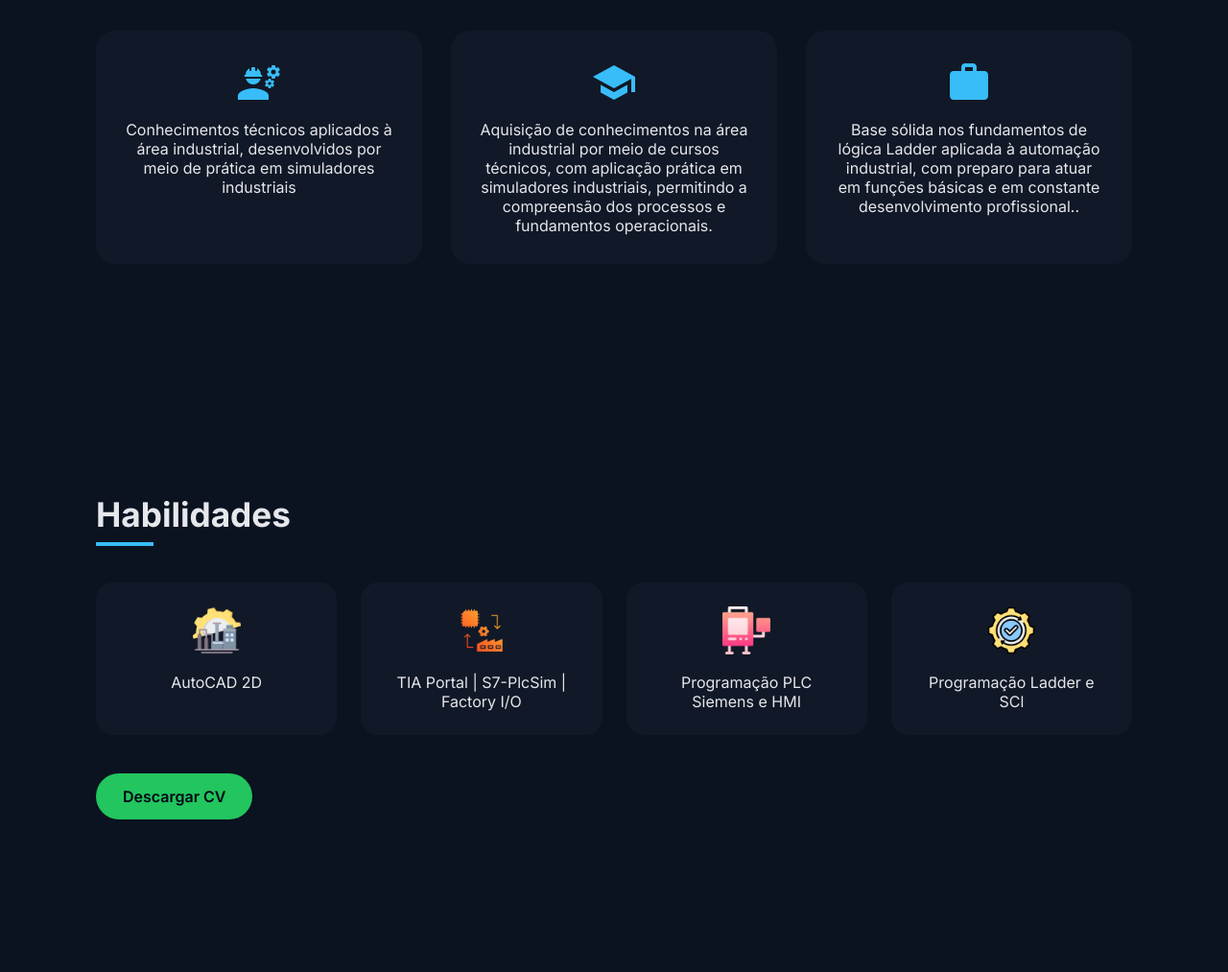
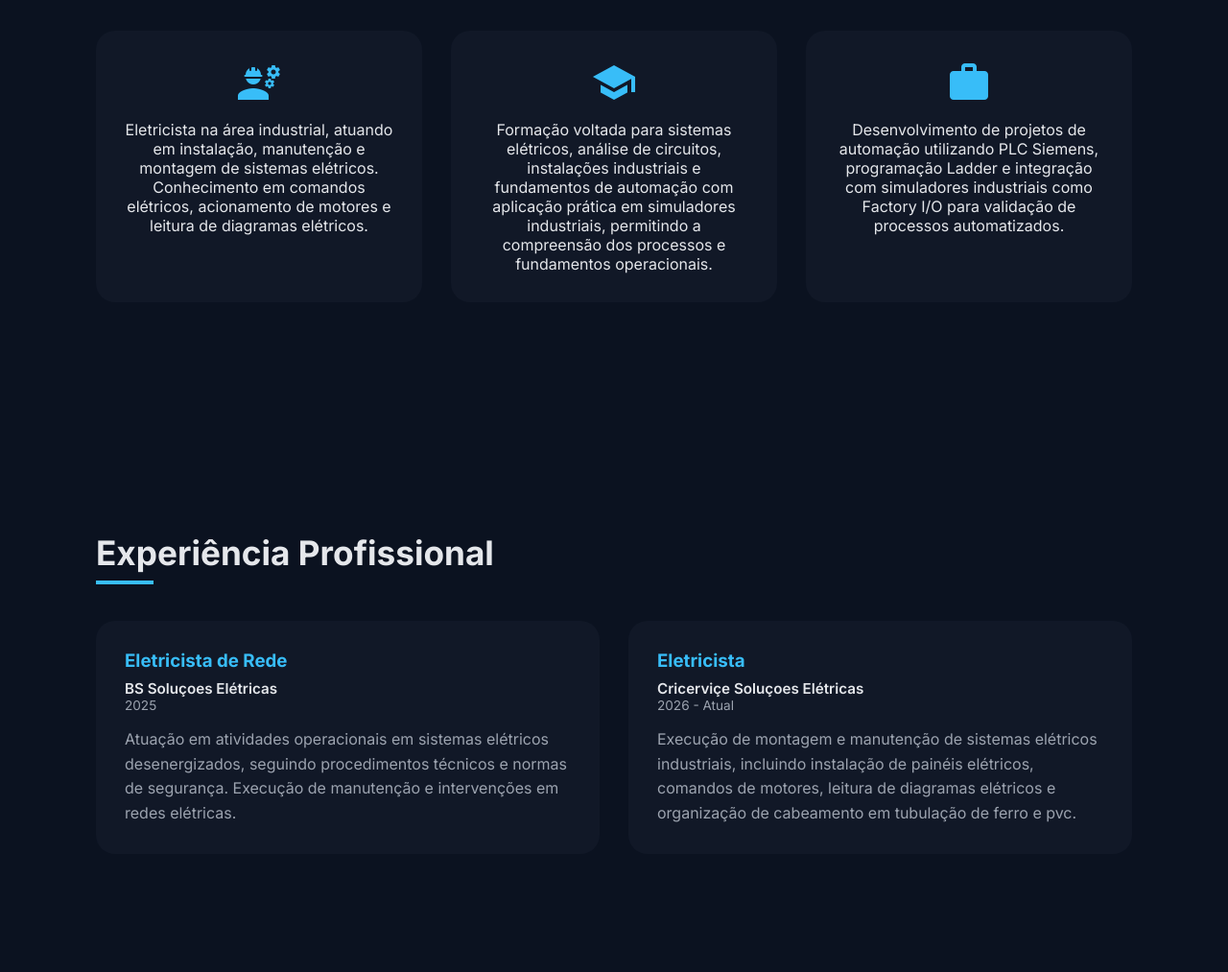
Before and after one commit to jrr1266/autoCLP, a plain HTML site: page index.html in a window 1280 px wide. Shown: the part 980-1993 px from the top of the page at 96% size. Drawn offline with Linux system fonts and the light colour scheme.

Commit message:
mejoras en los textos

```diff
--- a/index.html
+++ b/index.html
@@ -21,6 +21,7 @@
         <strong>PORTFÓLIO</strong>
         <div>
             <a href="#about">Sobre</a>
+            <a href="#experience">Experiência</a>
             <a href="#skills">Habilidades</a>
             <a href="#projects">Projetos</a>
             <a href="#contact">Contato</a>
@@ -29,8 +30,8 @@
 
     <header id="hero">
         <div class="hero-content">
-            <h1>Joaris Ramos Técnico de <span>Automação Industrial Júnior</span></h1>
-            <p>Conhecimentos iniciais voltados para sistemas de controle na área industrial </p>
+            <h1>Joaris Ramos Técnico em <span>Automação Industrial</span></h1>
+            <p>Conhecimentos voltados para sistemas elétricos na área industrial </p>
             <button class="hero-btn" onclick="scrollToSection('about')">Explorar</button>
         </div>
     </header>
@@ -40,20 +41,63 @@
         <div class="about-grid">
             <div class="about-card">
                 <i class="material-icons">engineering</i>
-                <p>Conhecimentos técnicos aplicados à área industrial, desenvolvidos por meio de prática em simuladores
-                industriais</p>
+                <p>Eletricista na área industrial, atuando em instalação, manutenção e
+                    montagem de sistemas elétricos. Conhecimento em comandos elétricos, acionamento de
+                    motores e leitura de diagramas elétricos.</p>
             </div>
             <div class="about-card">
                 <i class="material-icons">school</i>
-                <p>Aquisição de conhecimentos na área industrial por meio de cursos técnicos,
-                    com aplicação prática em simuladores industriais,
+                <p>
+                    Formação voltada para
+                    sistemas elétricos, análise
+                    de circuitos, instalações
+                    industriais e fundamentos
+                    de automação com aplicação prática em simuladores industriais,
                     permitindo a compreensão dos processos e fundamentos operacionais.</p>
             </div>
             <div class="about-card">
                 <i class="material-icons">work</i>
-                <p>Base sólida nos fundamentos de lógica Ladder aplicada à automação industrial,
-                com preparo para atuar em funções básicas e em constante desenvolvimento profissional..</p>
+                <p> Desenvolvimento de projetos de automação utilizando PLC Siemens,
+                    programação Ladder e integração com simuladores industriais
+                    como Factory I/O para validação de processos automatizados.</p>
             </div>
+        </div>
+    </section>
+
+    <section id="experience">
+        <h2>Experiência Profissional</h2>
+
+        <div class="experience-grid">
+
+            <div class="experience-card">
+                <h3>Eletricista de Rede</h3>
+                <span class="experience-company">BS Soluçoes Elétricas</span>
+                <span class="experience-time">2025</span>
+
+                <p>
+                    Atuação em atividades operacionais em
+                    sistemas elétricos desenergizados,
+                    seguindo procedimentos técnicos e
+                    normas de segurança. Execução de
+                    manutenção e intervenções em redes
+                    elétricas.
+
+                </p>
+            </div>
+
+            <div class="experience-card">
+                <h3>Eletricista</h3>
+                <span class="experience-company">Cricerviçe Soluçoes Elétricas</span>
+                <span class="experience-time">2026 - Atual</span>
+
+                <p>
+                    Execução de montagem e manutenção de sistemas elétricos industriais,
+                    incluindo instalação de painéis elétricos, comandos de motores,
+                    leitura de diagramas elétricos e organização de cabeamento em
+                    tubulação de ferro e pvc.
+                </p>
+            </div>
+
         </div>
     </section>
 
@@ -61,16 +105,17 @@
         <h2>Habilidades</h2>
         <div class="skills-grid">
             <div class="skill"><img src="./imagenes/revolucion-industrial.png">
-                <p>AutoCAD 2D</p>
+                <p>Comandos elétricos</p>
             </div>
             <div class="skill"><img src="./imagenes/internet-industrial-de-las-cosas.png">
-                <p>TIA Portal | S7-PlcSim | Factory I/O</p>
+                <p>Experiência em instalação, montagem e manutenção de sistemas
+                    elétricos</p>
             </div>
             <div class="skill"><img src="./imagenes/maquinaria.png">
-                <p>Programação PLC Siemens e HMI</p>
+                <p> Conhecimento em CLP e IHM da marca Siemens</p>
             </div>
             <div class="skill"><img src="./imagenes/automatizacion.png">
-                <p>Programação Ladder e SCl </p>
+                <p>Instalação e manutenção de painéis elétricos </p>
             </div>
 
         </div>
@@ -86,17 +131,15 @@
                 <img src="./imagenes/hero.jpg" alt="Projeto 1">
 
                 <div class="project-overlay">
-Sistema industrial simulado de classificação automática de caixas em um cruzamento de transportadores, com foco em controle seguro de zonas compartilhadas, prevenção de colisões e fluxo contínuo de material.
+                    Sistema industrial simulado de classificação automática de caixas em um cruzamento de
+                    transportadores, com foco em controle seguro de zonas compartilhadas, prevenção de colisões e fluxo
+                    contínuo de material.
                     <div class="project-links">
-                    <a href="./Cena_1_Classificacao_Cruzamento.pdf"
-                       target="_blank"
-                       rel="noopener">
+                        <a href="./Cena_1_Classificacao_Cruzamento.pdf" target="_blank" rel="noopener">
                             📄 Download do PDF
                         </a>
 
-                    <a href="https://www.youtube.com/watch?v=UGrhWoV9Dkc&t=4s"
-                       target="_blank"
-                       rel="noopener">
+                        <a href="https://www.youtube.com/watch?v=UGrhWoV9Dkc&t=4s" target="_blank" rel="noopener">
                             ▶️ Ver vídeo no YouTube
                         </a>
                     </div>
@@ -106,17 +149,14 @@ Sistema industrial simulado de classificação automática de caixas em um cruza
             <div class="project">
                 <img src="./imagenes/cabina.jpg" alt="Projeto 2">
                 <div class="project-overlay">
-                Sistema industrial simulado de classificação de produtos em uma linha principal com múltiplos desvios laterais, priorizando continuidade do processo e tomadas de decisão precisas em tempo real.
+                    Sistema industrial simulado de classificação de produtos em uma linha principal com múltiplos
+                    desvios laterais, priorizando continuidade do processo e tomadas de decisão precisas em tempo real.
                     <div class="project-links">
-                    <a href="./Cena_2_Classificacao_Linear.pdf"
-                       target="_blank"
-                       rel="noopener">
+                        <a href="./Cena_2_Classificacao_Linear.pdf" target="_blank" rel="noopener">
                             📄 Download do PDF
                         </a>
 
-                    <a href="https://youtu.be/PgZVnxaRakE"
-                       target="_blank"
-                       rel="noopener">
+                        <a href="https://youtu.be/PgZVnxaRakE" target="_blank" rel="noopener">
                             ▶️ Ver vídeo no YouTube
                         </a>
                     </div>
@@ -138,14 +178,16 @@ Sistema industrial simulado de classificação automática de caixas em um cruza
         <h2>Contato</h2>
         <div class="contact-box">
             <p>Watts (48) 99221-7718</p>
-           <br> <hr><hr> <br>
+            <br>
+            <hr>
+            <hr> <br>
             <p>✉️ joarisramos672@gmail.com</p>
         </div>
     </section>
 
     <footer>© 2026 Portfólio Profissional</footer>
 
-    <script src="script.js" > </script>
+    <script src="script.js"> </script>
 
 </body>
 
--- a/style.css
+++ b/style.css
@@ -51,7 +51,7 @@
     align-items: center;
     padding: 120px 60px;
     background: linear-gradient(to top, rgba(30, 30, 30, 0.5), rgba(10, 10, 0, 1)),
-                url(./imagenes/variador.jpg) ;
+        url(./imagenes/variador.jpg);
     background-attachment: fixed;
     background-size: cover;
     background-position: center;
@@ -237,6 +237,50 @@
     color: #000;
 }
 
+/* EXPERIENCE */
+
+.experience-grid {
+    display: grid;
+    grid-template-columns: repeat(auto-fit, minmax(280px, 1fr));
+    gap: 30px;
+}
+
+.experience-card {
+    background: var(--card);
+    padding: 30px;
+    border-radius: 20px;
+    transition: transform 0.3s;
+    position: relative;
+}
+
+.experience-card:hover {
+    transform: translateY(-8px);
+}
+
+.experience-card h3 {
+    color: var(--primary);
+    margin-bottom: 8px;
+}
+
+.experience-company {
+    display: block;
+    font-weight: 600;
+    color: var(--text);
+    font-size: 0.95rem;
+}
+
+.experience-time {
+    display: block;
+    color: var(--muted);
+    font-size: 0.85rem;
+    margin-bottom: 15px;
+}
+
+.experience-card p {
+    color: var(--muted);
+    line-height: 1.6;
+}
+
 
 /* CONTACT */
 .contact-box {
@@ -278,6 +322,7 @@
     header {
         padding: 120px 20px;
     }
+
     .project-overlay {
         opacity: 1;
         position: relative;
```
Also changed, not shown: 1 other file. Lines whose indentation alone changed are shown as unchanged.
